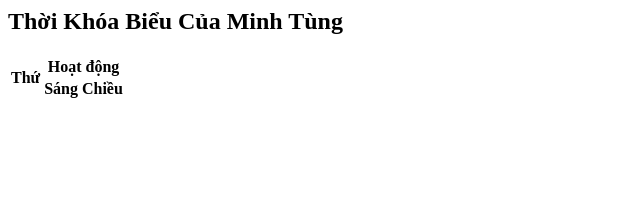
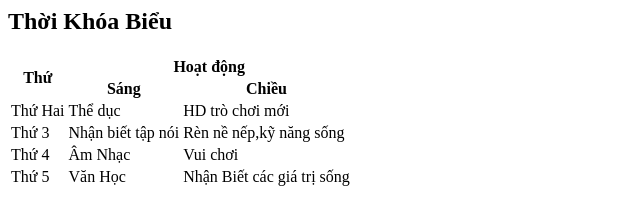
Before and after one commit to dieppham999/advanced-html-table, a plain HTML site: page index.html in a window 1280 px wide. Shown: the whole page, without its empty margins (0-640 px from the left). Drawn offline with Linux system fonts and the light colour scheme.

Commit message:
feat: Sử dụng các thẻ table, tr, colspan, rowspan để tạo table theo yêu cầu

```diff
--- a/index.html
+++ b/index.html
@@ -1,4 +1,4 @@
-<h2> Thời Khóa Biểu Của Minh Tùng</h2>
+<h2> Thời Khóa Biểu</h2>
 <table>
     <tr>
         <th rowspan=2>Thứ</th>
@@ -8,4 +8,24 @@
         <th>Sáng</th>
         <th>Chiều</th>
     </tr>
+    <tr>
+        <td>Thứ Hai</td>
+        <td>Thể dục</td>
+        <td>HD trò chơi mới</td>
+    </tr>
+    <tr>
+        <td>Thứ 3</td>
+        <td>Nhận biết tập nói</td>
+        <td>Rèn nề nếp,kỹ năng sống</td>
+    </tr>
+    <tr>
+        <td>Thứ 4</td>
+        <td>Âm Nhạc </td>
+        <td>Vui chơi</td>
+    </tr>
+    <tr>
+        <td>Thứ 5</td>
+        <td>Văn Học</td>
+        <td>Nhận Biết các giá trị sống</td>
+    </tr>
 </table>
```
